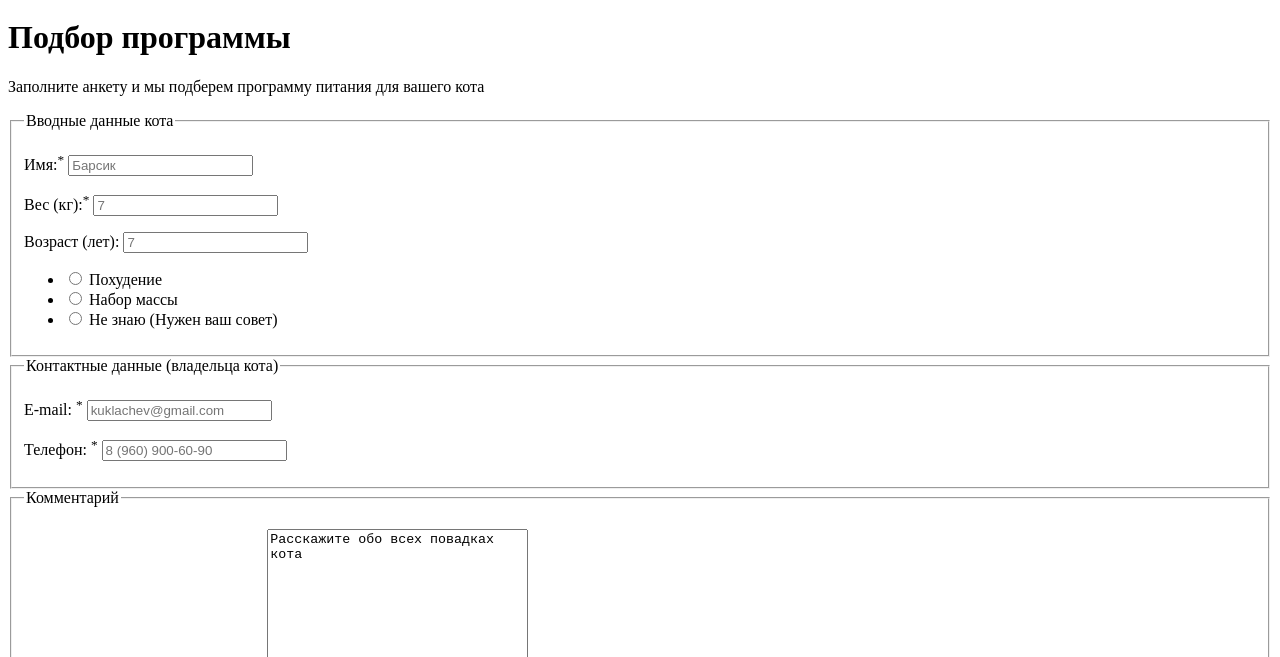
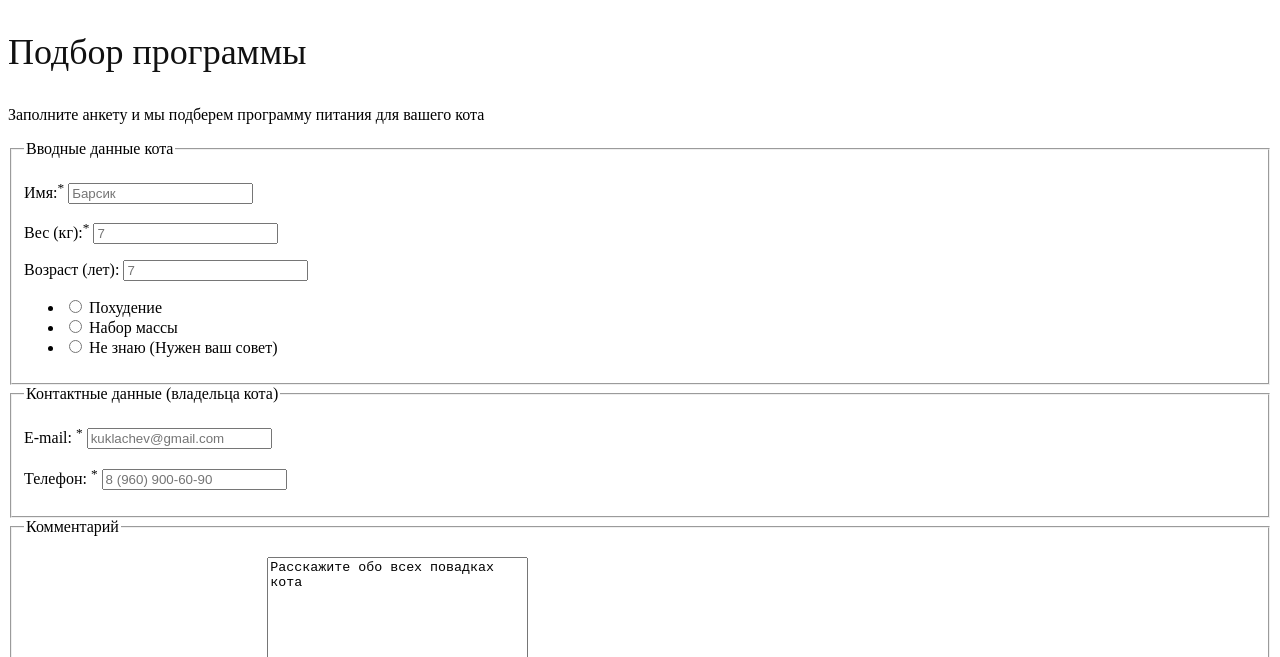
Before and after one commit to HenadzKu/cat-energy, a website: page source/form.html in a window 1280 px wide. Shown: the part 143-800 px from the top of the page. Drawn offline with Linux system fonts and the light colour scheme.

Commit message:
addpage-main.less

```diff
--- /dev/null
+++ b/source/less/blocks/main/page-main.less
@@ -0,0 +1,9 @@
+.page-main{
+  .page-main__title{
+    font-family: Oswald;
+    font-size: 36px;
+    line-height: 60px;
+    font-weight: 400;
+    color: #111111;
+  }
+}
--- a/source/less/style.less
+++ b/source/less/style.less
@@ -4,3 +4,4 @@
 @import url(blocks/main/work);
 @import url(blocks/main/example);
 @import url(blocks/footer/contacts);
+@import url(blocks/main/page-main);
```
Also changed, not shown: source/css/blocks/main/page-main.css (added), source/css/style.css.
